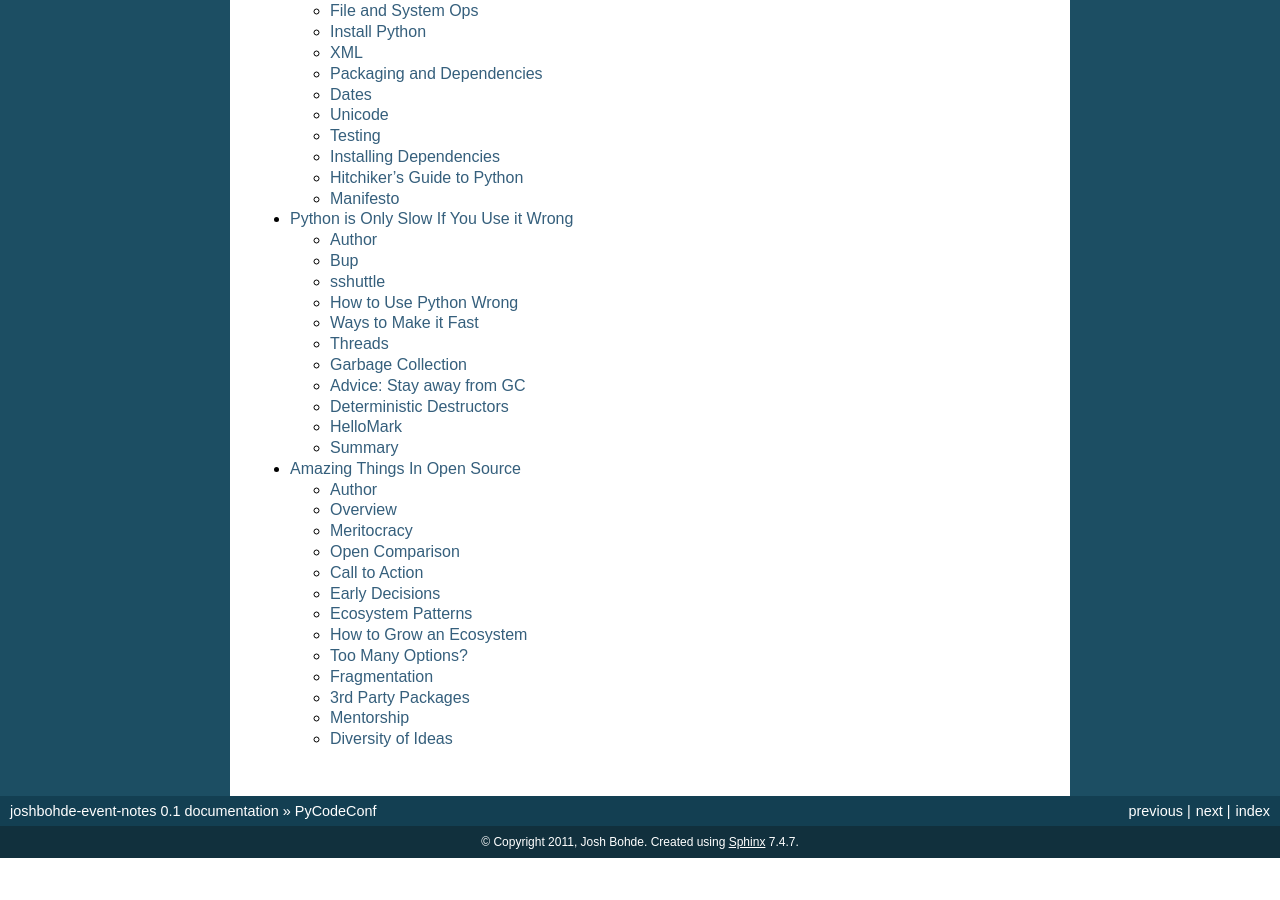
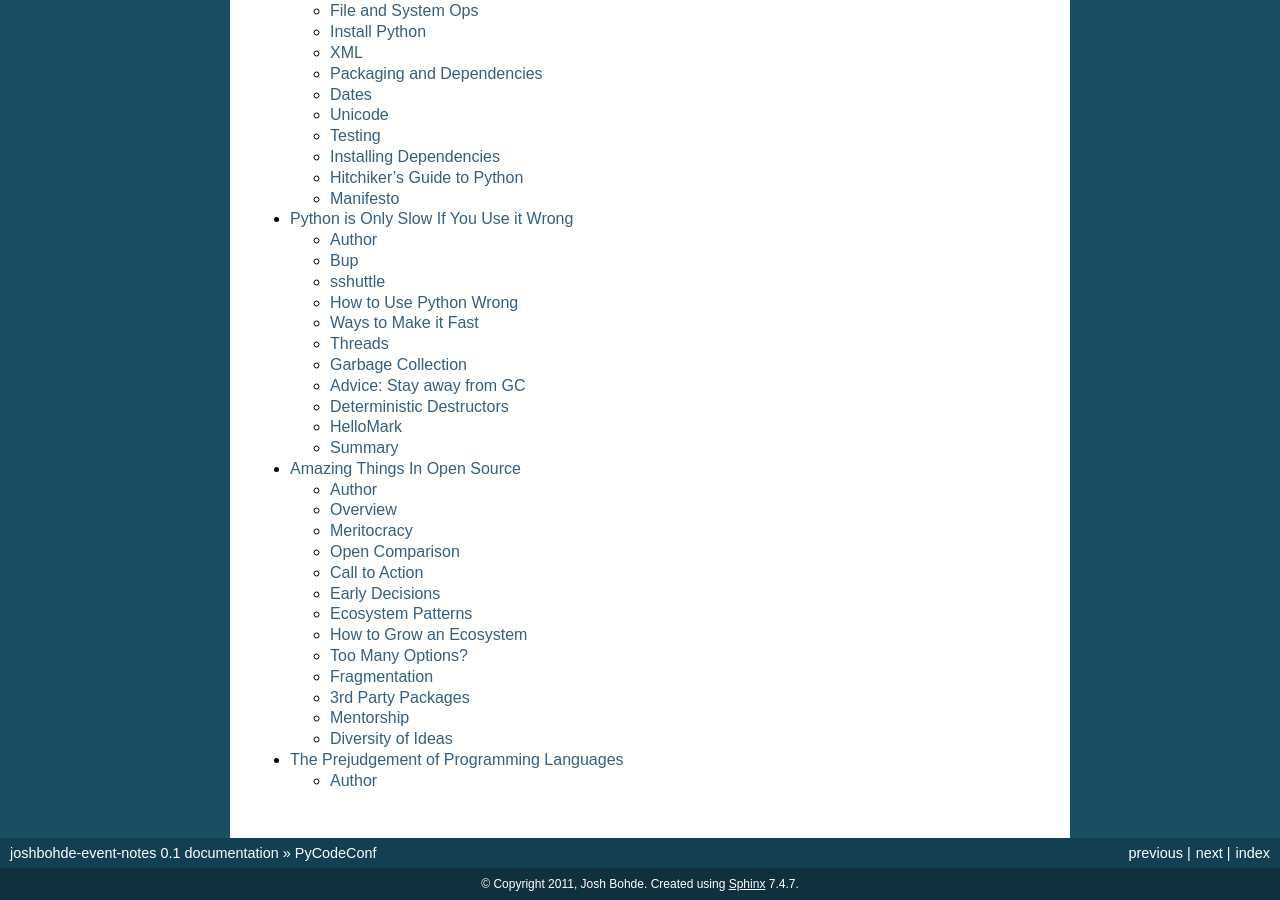
Before and after one commit to bohde/joshbohde-event-notes, a Sphinx documentation site: the page built from source/pycodeconf/index.rst, in a window 1280 px wide and 900 px high, scrolled down 3023 px. Built offline with Sphinx 7.4.7, drawn with Linux system fonts in a browser that asks for light colours; before the commit the page ends 3881 px from its top, so only the background shows below that.

Commit message:
Setup for The Prejudgement.

```diff
--- a/source/pycodeconf/index.rst
+++ b/source/pycodeconf/index.rst
@@ -16,3 +16,4 @@ PyCodeConf
    api_design_and_pragmatic_python
    python_is_only_slow_if_youre_using_it_wrong
    amazing_things_in_open_source
+   the_prejudgement
--- /dev/null
+++ b/source/pycodeconf/the_prejudgement.rst
@@ -0,0 +1,7 @@
+=========================================
+The Prejudgement of Programming Languages
+=========================================
+
+Author
+------
+  * Gary Bernhardt (http://twitter.com/garybernhardt)
```
